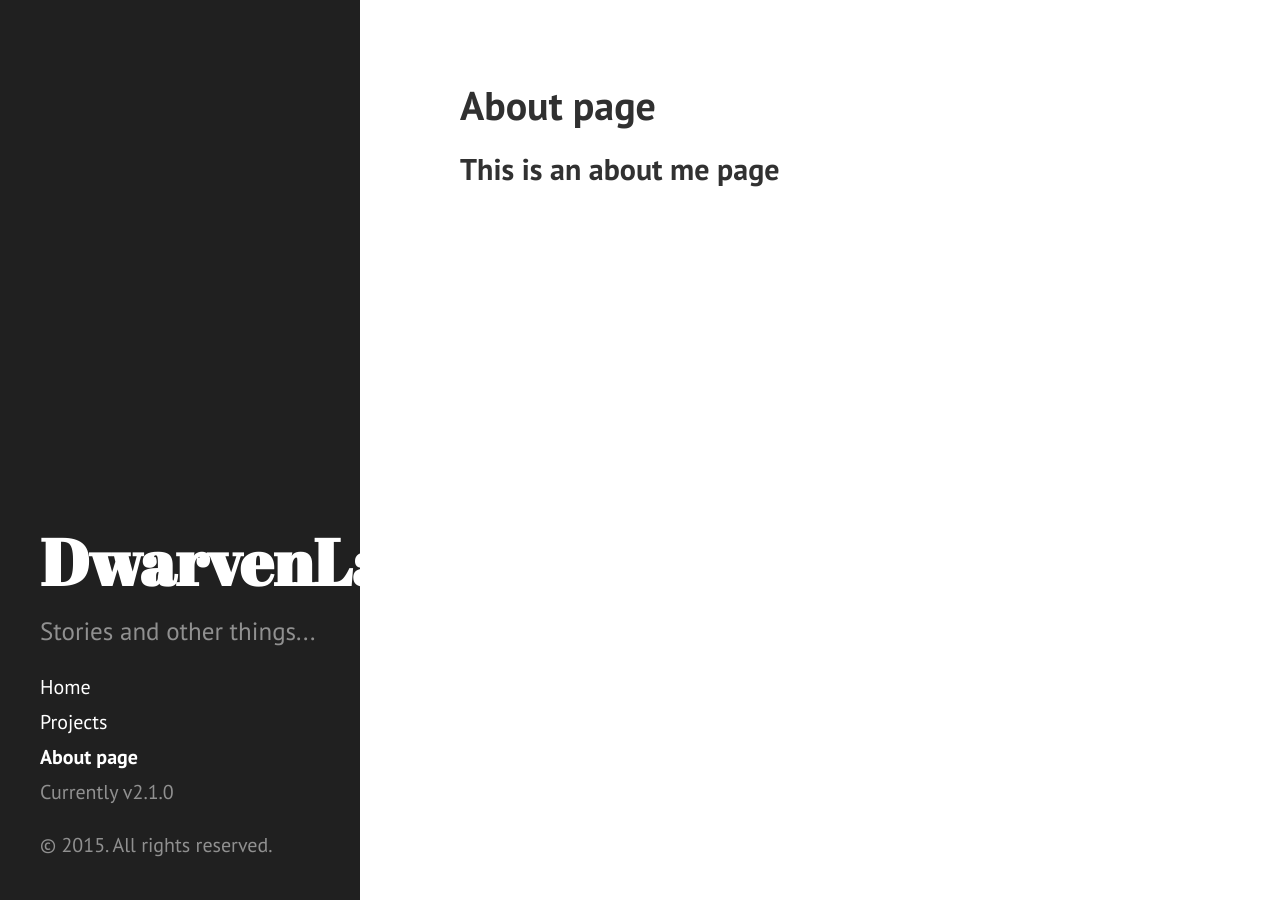
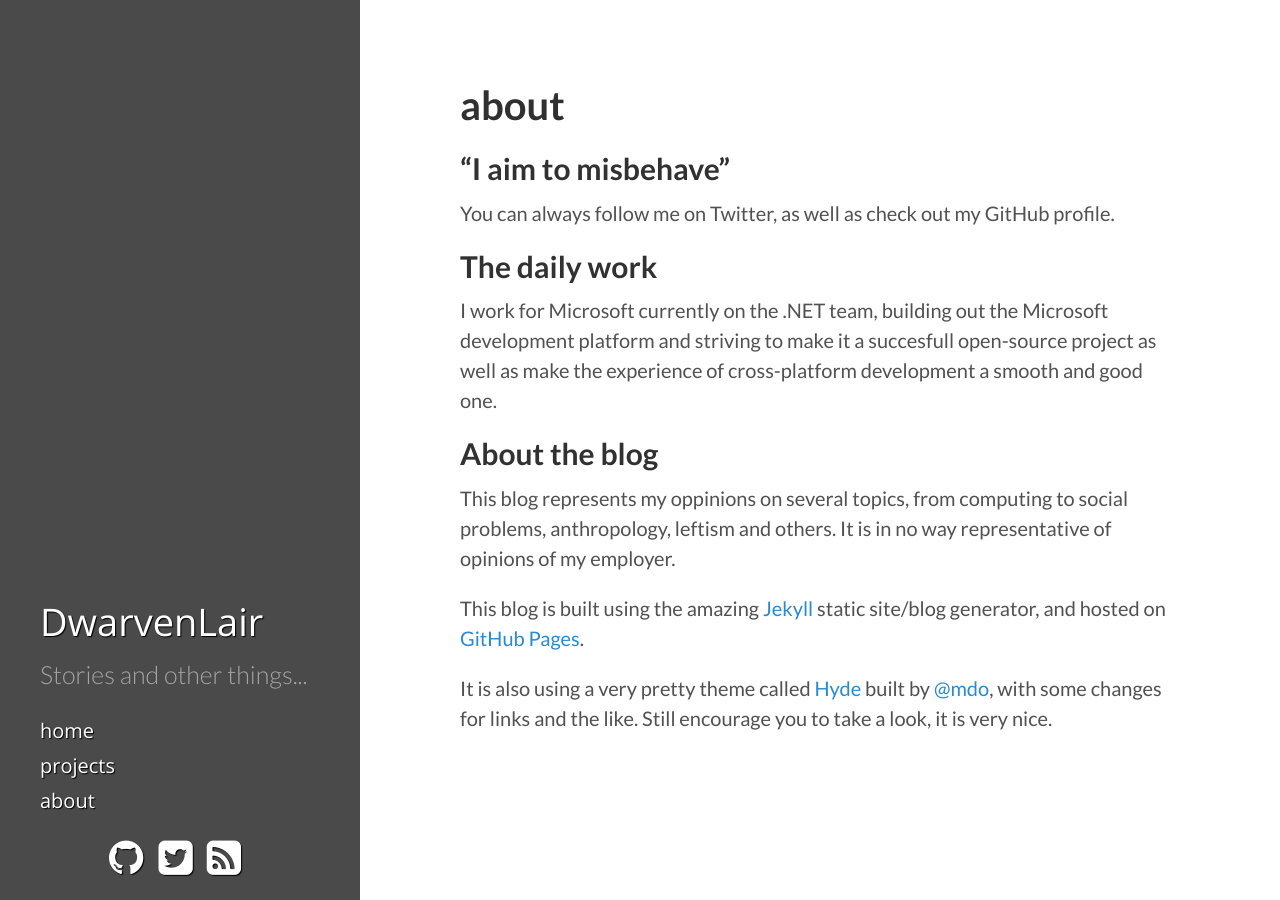
Before and after one commit to blackdwarf/blackdwarf.github.io, a Jekyll site: the page built from about/index.md, in a window 1280 px wide. Built offline with Jekyll 4.4.1, drawn with Linux system fonts in a browser that asks for light colours; nearby versions of some CDN libraries; Markdown is read by kramdown in place of the engine named in the settings.

Commit message:
Fixing styles
Add a lot of CSS changes. Also changed the default text font.
Remove copyright and some other stuff from the sidebar.
Add social badges to the sidebar.

```diff
--- a/_includes/head.html
+++ b/_includes/head.html
@@ -19,6 +19,8 @@
   <link rel="stylesheet" href="{{ site.baseurl }}public/css/syntax.css">
   <link rel="stylesheet" href="{{ site.baseurl }}public/css/hyde.css">
   <link rel="stylesheet" href="http://fonts.googleapis.com/css?family=PT+Sans:400,400italic,700|Abril+Fatface">
+  <link rel="stylesheet" href="{{ site.baseurl }}public/css/dwarvenblues.css">
+  <link rel="stylesheet" href="//maxcdn.bootstrapcdn.com/font-awesome/4.3.0/css/font-awesome.min.css">
 
   <!-- Icons -->
   <link rel="apple-touch-icon-precomposed" sizes="144x144" href="{{ site.baseurl }}public/apple-touch-icon-144-precomposed.png">
--- a/_includes/sidebar.html
+++ b/_includes/sidebar.html
@@ -10,7 +10,7 @@
     </div>
 
     <nav class="sidebar-nav">
-      <a class="sidebar-nav-item{% if page.url == site.baseurl %} active{% endif %}" href="{{ site.baseurl }}">Home</a>
+      <a class="sidebar-nav-item{% if page.url == site.baseurl %} active{% endif %}" href="{{ site.baseurl }}">home</a>
 
       {% comment %}
         The code below dynamically generates a sidebar nav of pages with
@@ -26,9 +26,11 @@
         {% endif %}
       {% endfor %}
 
-      <span class="sidebar-nav-item">Currently v{{ site.version }}</span>
     </nav>
-
-    <p>&copy; {{ site.time | date: '%Y' }}. All rights reserved.</p>
+    <div class="social-badges">
+        <div class="social-git"><a href="https://www.github.com/blackdwarf"><span class="fa fa-github fa-2x"></span></div>
+        <div class="social-twitter"><a href="https://twitter.com/blackdwarph"><span class="fa fa-twitter-square fa-2x"></span></a></div>
+        <div class="rss-feed"><a href="#"><span class="fa fa-rss-square fa-2x"></span></a></div>
+    </div>
   </div>
 </div>
--- a/about/index.md
+++ b/about/index.md
@@ -1,6 +1,26 @@
 ---
 layout: page
-title: About page
+title: about
 ---
 
-## This is an about me page
+## "I aim to misbehave"
+
+You can always follow me on Twitter, as well as check out my GitHub profile.
+
+## The daily work
+I work for Microsoft currently on the .NET team, building out the Microsoft
+development platform and striving to make it a succesfull open-source project
+as well as make the experience of cross-platform development a smooth and good
+one.
+
+## About the blog
+This blog represents my oppinions on several topics, from computing to social
+problems, anthropology, leftism and others. It is in no way representative of
+opinions of my employer.
+
+This blog is built using the amazing [Jekyll]() static site/blog generator,
+and hosted on [GitHub Pages](https://pages.github.com/).
+
+It is also using a very pretty theme called [Hyde](https://github.com/poole/hyde)
+built by [@mdo](https://github.com/mdo), with some changes for links and the
+like. Still encourage you to take a look, it is very nice.
--- a/projects/index.html
+++ b/projects/index.html
@@ -1,5 +1,5 @@
 ---
 layout: page
-title: Projects
+title: projects
 ---
 <h2>Projects page</h2>
--- /dev/null
+++ b/public/css/dwarvenblues.css
@@ -0,0 +1,63 @@
+@import url(http://fonts.googleapis.com/css?family=Open+Sans:700italic,400,700&subset=latin,latin-ext);
+@import url(http://fonts.googleapis.com/css?family=Open+Sans+Condensed:300,700&subset=latin,latin-ext);
+@import url(http://fonts.googleapis.com/css?family=Roboto:400italic,700italic,700,400&subset=latin,latin-ext);
+@import url(http://fonts.googleapis.com/css?family=Roboto+Condensed:400,700&subset=latin,latin-ext);
+@import url(http://fonts.googleapis.com/css?family=Lora:400,700,400italic&subset=latin,latin-ext);
+@import url(http://fonts.googleapis.com/css?family=PT+Serif:400,700,400italic&subset=latin,latin-ext);
+@import url(http://fonts.googleapis.com/css?family=Roboto+Slab:400,700);
+@import url(http://fonts.googleapis.com/css?family=Open+Sans:400,300,700&subset=latin,latin-ext);
+@import url(http://fonts.googleapis.com/css?family=Lato:300,400,700,300italic,400italic,700italic&subset=latin,latin-ext);
+
+/* Overrides for the main elements */
+html {
+    font-family: Lato, 'Open Sans', 'Helvetica', 'sans-serif';
+}
+a:hover {
+    color: #217AB8;
+}
+
+/* Overrides for sidebar */
+.sidebar {
+    background-color: #4A4A4A;
+}
+
+
+.sidebar a {
+    font-family: 'Open Sans', 'Roboto', sans-serif;
+    font-weight: 300;
+    font-size: 1.0em;
+    text-shadow: 1px 1px 1px black;
+}
+.sidebar a:hover {
+   color: #268bd2;
+   text-decoration: none;
+   transition: color .15s cubic-bezier(.33, .66, .66, 1);
+}
+.sidebar-nav-item.active {
+    font-weight: 300;
+}
+.sidebar-about h1 {
+    font-size: 1.9em;
+}
+.social-badges {
+    text-align: center;
+    margin-top 70px;
+ }
+.social-badges > div {
+    display: inline;
+    margin-right: 10px;
+}
+
+/* Social badges styles */
+.social-git > a:hover {
+    color: #c0c0c0;
+    transition: color .15s cubic-bezier(.33, .66, .66, 1);
+}
+.social-twitter > a:hover {
+    color: #55acee;
+    transition: color .15s cubic-bezier(.33, .66, .66, 1);
+}
+.rss-feed > a:hover {
+    color: #ff6600;
+    transition: color .15s cubic-bezier(.33, .66, .66, 1);
+}
--- a/public/css/hyde.css
+++ b/public/css/hyde.css
@@ -1,13 +1,3 @@
-@import url(http://fonts.googleapis.com/css?family=Open+Sans:700italic,400,700&subset=latin,latin-ext);
-@import url(http://fonts.googleapis.com/css?family=Open+Sans+Condensed:300,700&subset=latin,latin-ext);
-@import url(http://fonts.googleapis.com/css?family=Lato:400,700,700italic&subset=latin,latin-ext);
-@import url(http://fonts.googleapis.com/css?family=Roboto:400italic,700italic,700,400&subset=latin,latin-ext);
-@import url(http://fonts.googleapis.com/css?family=Roboto+Condensed:400,700&subset=latin,latin-ext);
-@import url(http://fonts.googleapis.com/css?family=Lora:400,700,400italic&subset=latin,latin-ext);
-@import url(http://fonts.googleapis.com/css?family=PT+Serif:400,700,400italic&subset=latin,latin-ext);
-@import url(http://fonts.googleapis.com/css?family=Roboto+Slab:400,700);
-
-
 /*
  *  __                  __
  * /\ \                /\ \
```
Also changed, not shown: _posts/2015-06-22-introducing-myself.md (+12 -4 lines).
